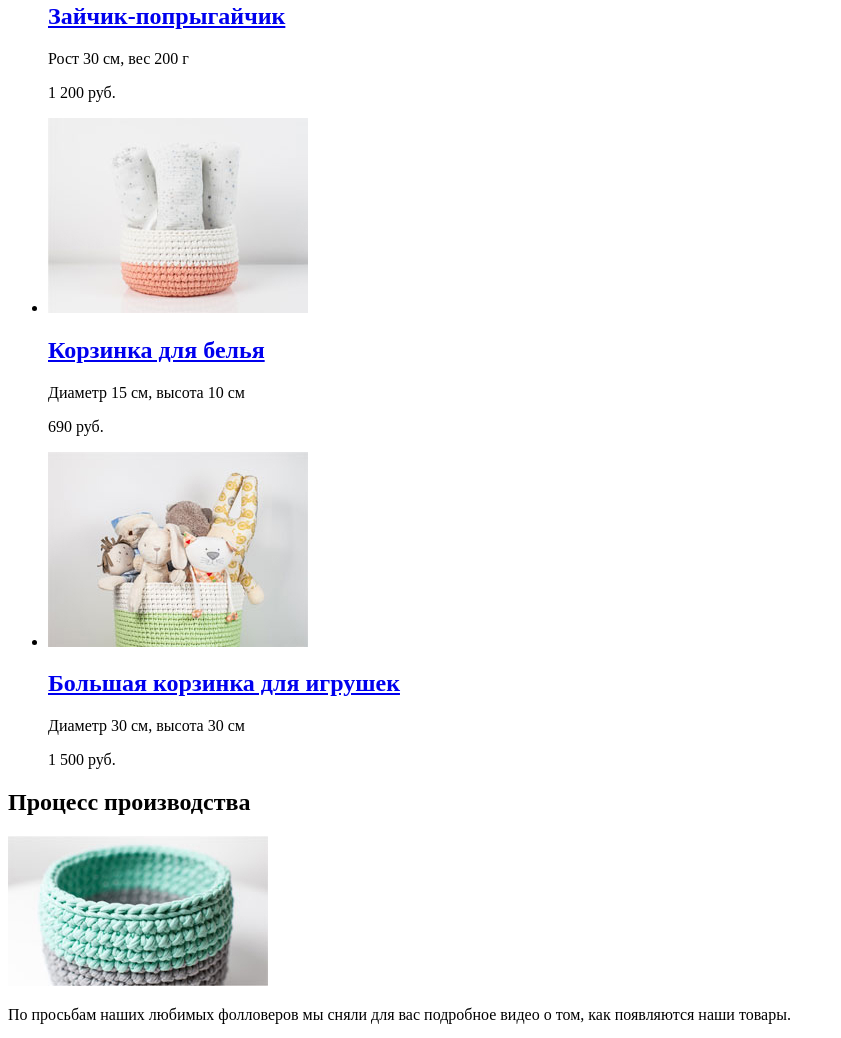
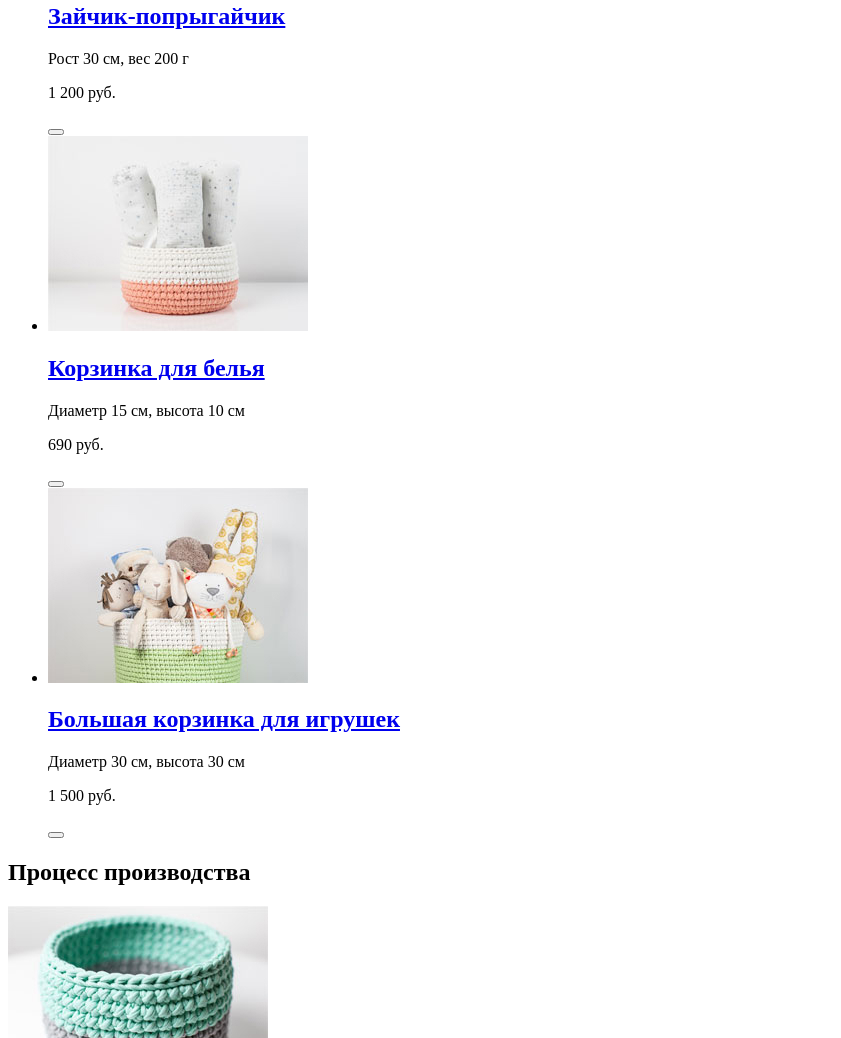
Before and after one commit to mmakeychev91/1588719-mishka-21, a website: page source/catalog.html in a window 1280 px wide. Shown: the part 431-1469 px from the top of the page, without its empty margins (0-841 px from the left). Drawn offline with Linux system fonts and the light colour scheme.

Commit message:
Добавил кнопки корзины

```diff
--- a/source/catalog.html
+++ b/source/catalog.html
@@ -48,6 +48,8 @@
         <p class="product__price">
           1 200 руб.
         </p>
+        <button class="product__button">
+        </button>
       </li>
       <li class="main__item product">
         <a href="#" class="product__link">
@@ -62,6 +64,8 @@
         <p class="product__price">
           690 руб.
         </p>
+        <button class="product__button">
+        </button>
       </li>
       <li class="main__item product">
         <a href="#" class="product__link">
@@ -76,6 +80,8 @@
         <p class="product__price">
           1 500 руб.
         </p>
+        <button class="product__button">
+        </button>
       </li>
     </ul>
     <section class="main__video video">
```
